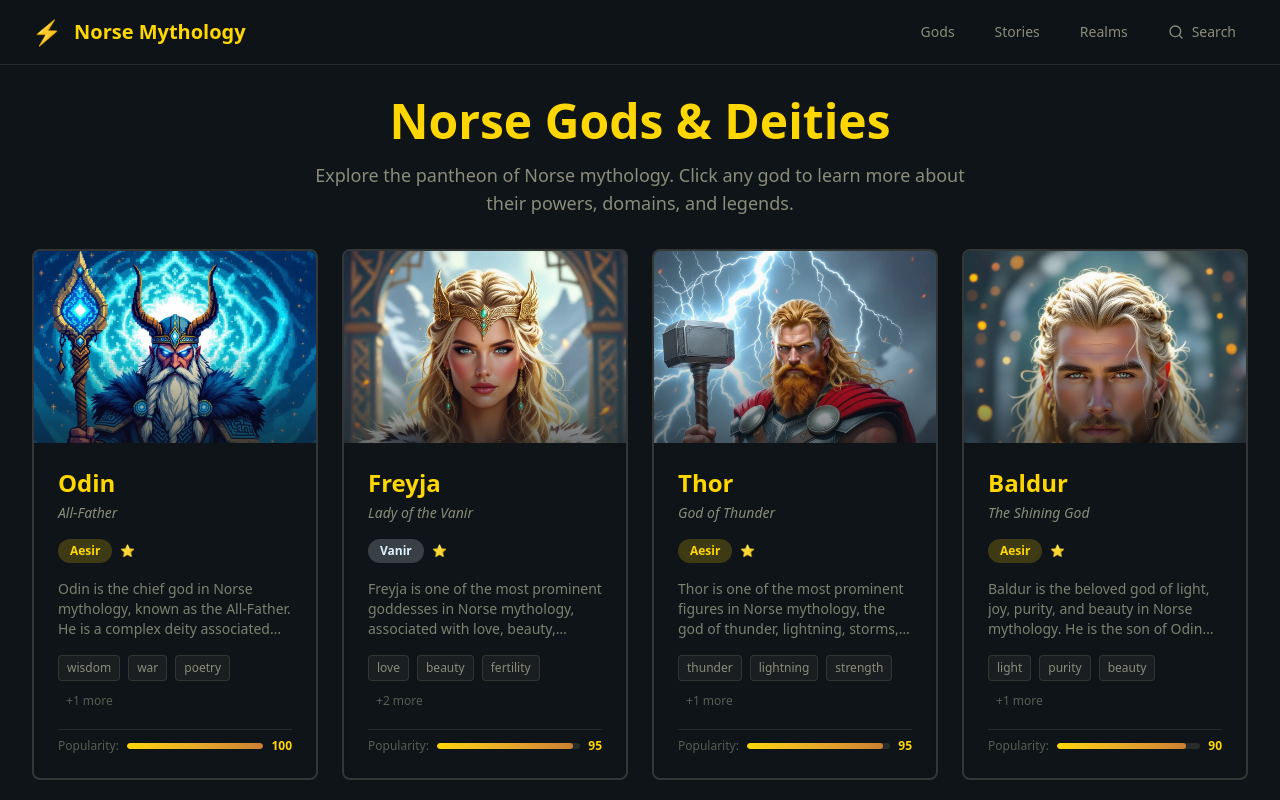
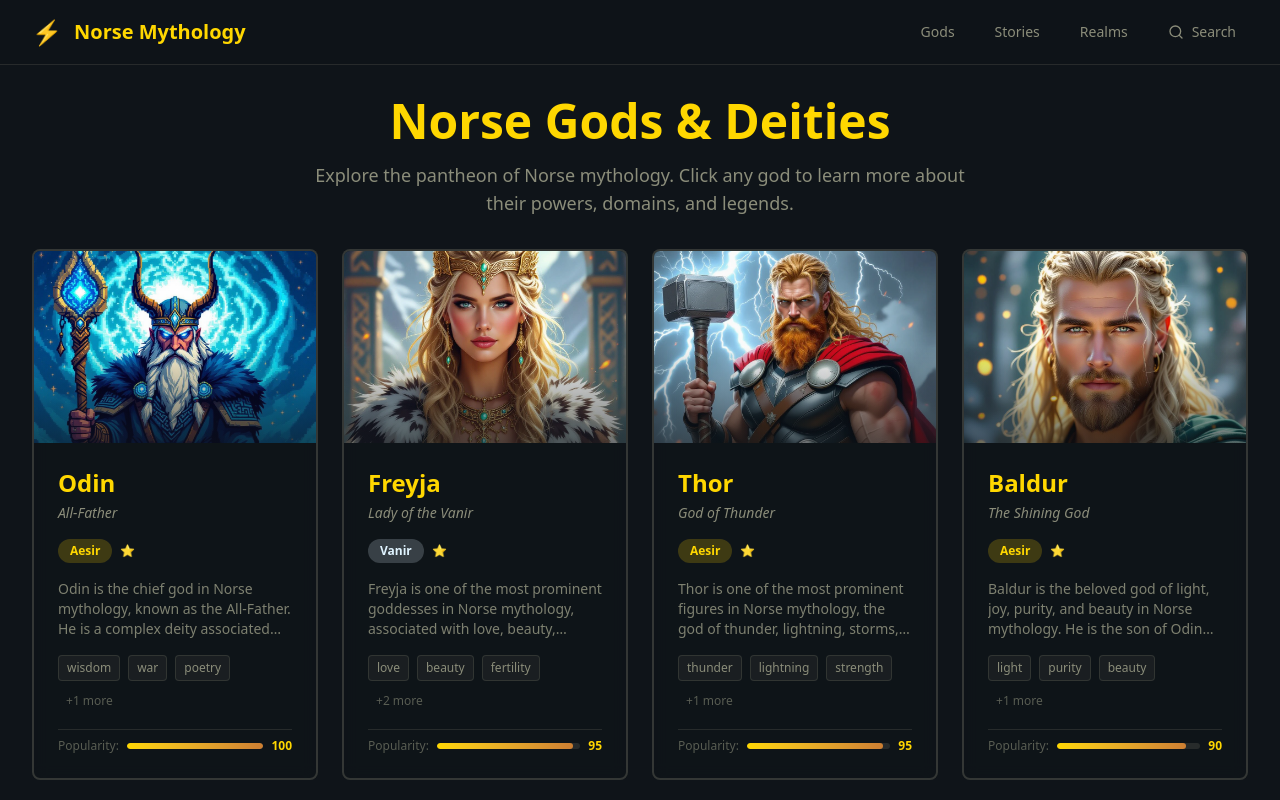
Before and after one commit to kastentx/norse, a Next.js app: page /gods in a window 1280 px wide. Shown: the top 800 px of the page. Built offline with nearby package versions, Linux system fonts and the light colour scheme.

Commit message:
Fine-tune god card image positioning
- Changed from object-top to object-[center_20%]
- Positions images 20% from top (between top and center)
- Better balance between showing faces and framing
- Maintains horizontal centering

```diff
--- a/components/gods/GodCard.tsx
+++ b/components/gods/GodCard.tsx
@@ -54,7 +54,7 @@ export function GodCard({ god, index, onClick }: GodCardProps) {
           src={god.imageUrl}
           alt={`${god.name} - ${god.title || "Norse deity"}`}
           fill
-          className="object-cover object-top transition-transform duration-500 group-hover:scale-110"
+          className="object-cover object-[center_20%] transition-transform duration-500 group-hover:scale-110"
           sizes="(max-width: 640px) 100vw, (max-width: 1024px) 50vw, (max-width: 1280px) 33vw, 25vw"
         />
         {/* Overlay gradient */}
```
